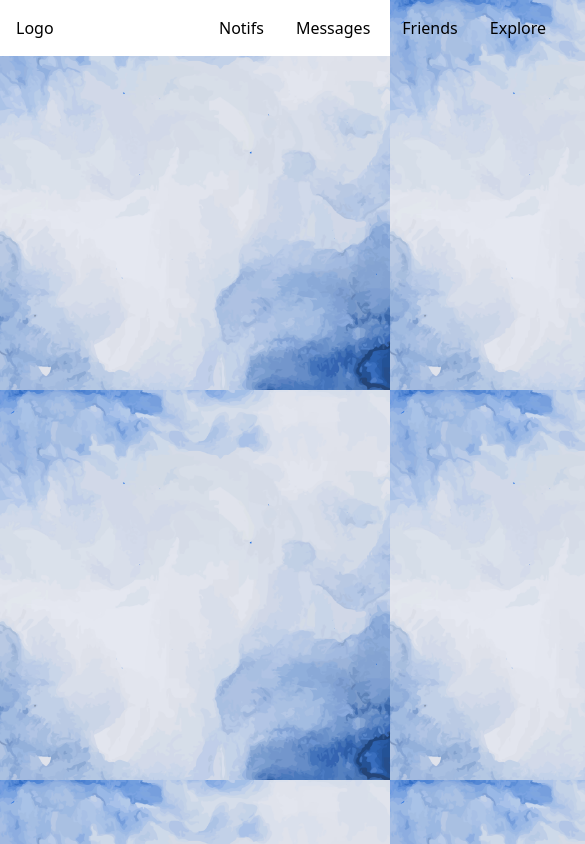
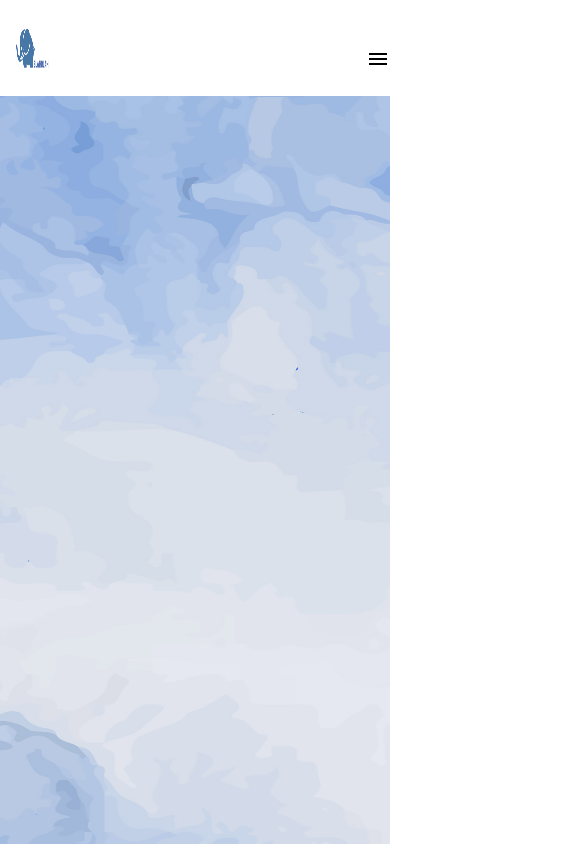
Before and after one commit to manyagaur/BlahBlah, a React (Vite) app in the folder Blah-Blah-Front-V2/: page /home in a window 390 px wide. Shown: the top 844 px of the page, 585 px wide, since content can reach past the window. Built offline with nearby package versions, Linux system fonts and the light colour scheme.

Commit message:
implemented responsiveness

```diff
--- a/Blah-Blah-Front-V2/src/components/header/Header.jsx
+++ b/Blah-Blah-Front-V2/src/components/header/Header.jsx
@@ -1,55 +1,50 @@
 import React, { useState } from 'react';
 import MenuIcon from '@mui/icons-material/Menu';
 import CloseIcon from '@mui/icons-material/Close';
+import logo from '../../assets/logo.png'
 
 function Header() {
+  const [sidebar, setSidebar] = useState(false);
 
-
-  const [sidebar, setSidebar] = useState(false)
-
-  const showSidebar = () => {
-    setSidebar(true)
-  }
-
-  const hideSidebar = () => {
-    setSidebar(false)
-  }
+  const showSidebar = () => setSidebar(true);
+  const hideSidebar = () => setSidebar(false);
 
   return (
     <>
-      <div className="grid grid-cols-12 h-9">
-        <div className="col-span-2 bg-white">
-          <div className="m-2 p-2">
-            Logo
+      <div className="grid grid-cols-12 h-24 bg-white">
+        <div className="col-span-2 flex items-center">
+          <div className="mx-3 mt-1 ">
+          <img src={logo} alt="Logo" className="h-28 w-[180px]" />
           </div>
         </div>
-        <div className="col-span-4 bg-white">
-          <input type="search" className="hidden sm:block rounded-md m-2 p-2 sm:w-[170px] w-0 border border-gray-400" />
+        <div className="col-span-4 hidden sm:flex items-center sm:mb-[27px]">
+          <input type="search" className="hidden sm:block rounded-md  border border-gray-400 w-full" />
         </div>
-        <div className="col-span-6 bg-white">
-          <div className="flex justify-start mt-2 p-2">
-            <div className="mx-4"> <a href='#'>Notifs </a></div>
-            <div className="mx-4"><a href='#'> Messages </a></div>
-            <div className="mx-4"><a href='#'> Friends </a></div>
-            <div className="mx-4"><a href='#'> Explore </a></div>
-            <div className='relative'>
-              <div onClick={showSidebar} className='absolute left-[370px] w-[100%]'><a href='#'><MenuIcon/></a></div>
+        <div className="col-span-10 sm:col-span-6 sm:m-8 flex justify-end sm:justify-start">
+          <div className="hidden sm:flex flex-grow justify-between">
+            <a href='#' className="mx-4">Notifs</a>
+            <a href='#' className="mx-4">Messages</a>
+            <a href='#' className="mx-4">Friends</a>
+            <a href='#' className="mx-4">Explore</a>
+          </div>
+          <button onClick={showSidebar} className='sm:hidden'>
+            <MenuIcon />
+          </button>
+        </div>
+      </div>
+      {sidebar && (
+        <div className='fixed inset-0 bg-gray-900 bg-opacity-50 z-50'>
+          <div className="sidebar fixed top-0 right-0 shadow-xl h-screen w-64 bg-gray-200/[0.6] backdrop-blur-xl z-999">
+            <div className="flex flex-col p-4">
+              <button onClick={hideSidebar} className='mb-4'><CloseIcon /></button>
+              <a href='#' className="h-12 hover:shadow-lg w-full mb-2">Notifs</a>
+              <a href='#' className="h-12 hover:shadow-lg w-full mb-2">Messages</a>
+              <a href='#' className="h-12 hover:shadow-lg w-full mb-2">Friends</a>
+              <a href='#' className="h-12 hover:shadow-lg w-full mb-2">Explore</a>
             </div>
           </div>
         </div>
-      </div>
-      {sidebar && (
-      <div className="sidebar fixed top-0 right-0 shadow-xl h-screen w-[350px] bg-gray-200/[0.6] backdrop-blur-xl z-999">
-        <div className="flex flex-col justify-start">
-
-        <button  onClick={hideSidebar} className='mr-[300px] mt-2'><a href='#'><CloseIcon/></a></button>
-          <button className="h-12 hover:shadow-lg w-[100%]"> <a href='#'>Notifs </a></button>
-          <button className="h-12 hover:shadow-lg w-[100%]"><a href='#'> Messages </a></button>
-          <button className="h-12 hover:shadow-lg w-[100%]"><a href='#'> Friends </a></button>
-          <button className="h-12 hover:shadow-lg w-[100%]"><a href='#'> Explore </a></button>
-        </div>
-      </div>
-    )}
+      )}
     </>
   );
 }
--- a/Blah-Blah-Front-V2/src/index.css
+++ b/Blah-Blah-Front-V2/src/index.css
@@ -20,3 +20,10 @@
     src: local(Rubik-Regular),
          url(../src/assets/fonts/Rubik-Regular.ttf) format("truetype");
 }
+
+body {
+    margin: 0;
+    padding: 0;
+    background-repeat: no-repeat;
+    background-size: 1900px 1200px;
+  }
--- a/Blah-Blah-Front-V2/src/main.jsx
+++ b/Blah-Blah-Front-V2/src/main.jsx
@@ -1,16 +1,11 @@
-import React from 'react'
-import ReactDOM from 'react-dom/client'
-import App from './App.jsx'
-import './index.css'
-import img from './assets/8976.jpg'
+import React from 'react';
+import ReactDOM from 'react-dom/client';
+import App from './App.jsx';
+import './index.css';
+import img from './assets/8976.jpg';
 
- // Make sure to replace with the correct path to your image
-
+// Set background image using JavaScript
 document.body.style.backgroundImage = `url(${img})`;
-document.body.style.backgroundSize = 'cover';
-document.body.style.margin = 0;
-document.body.style.padding = 0;
-
 
 ReactDOM.createRoot(document.getElementById('root')).render(
   <React.StrictMode>
```
Also changed, not shown: Blah-Blah-Front-V2/src/assets/logo.png (added), 1 other file (tests, documents, lock files or other folders).
